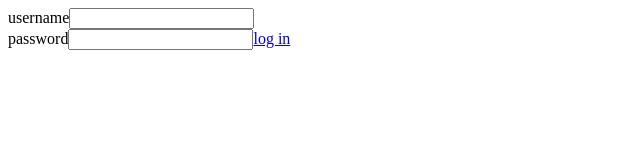
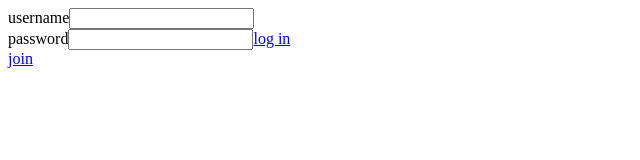
Before and after one commit to hahagarden/project-machine, a React (Create React App) app: page / in a window 1280 px wide. Shown: the top 160 px of the page, without its empty margins (0-640 px from the left). Built offline with nearby package versions, Linux system fonts and the light colour scheme.

Commit message:
Add Join screen

```diff
--- a/src/Router.tsx
+++ b/src/Router.tsx
@@ -2,12 +2,14 @@ import { BrowserRouter, Routes, Route } from "react-router-dom";
 import Category from "./routes/Category";
 import Login from "./routes/Login";
 import Song from "./routes/Song";
+import Join from "./routes/Join";
 
 function Router() {
   return (
     <BrowserRouter>
       <Routes>
         <Route path="/" element={<Login />} />
+        <Route path="/join" element={<Join />} />
         <Route path="/category" element={<Category />} />
         <Route path="/category/:favorite" element={<Song />} />
       </Routes>
--- /dev/null
+++ b/src/routes/Join.tsx
@@ -0,0 +1,5 @@
+function Join() {
+  return <h1>Join</h1>;
+}
+
+export default Join;
--- a/src/routes/Login.tsx
+++ b/src/routes/Login.tsx
@@ -33,6 +33,9 @@ function Login() {
             <span>log in</span>
           </Link>
         </div>
+        <Link to="/join">
+          <span>join</span>
+        </Link>
       </form>
     </>
   );
```
